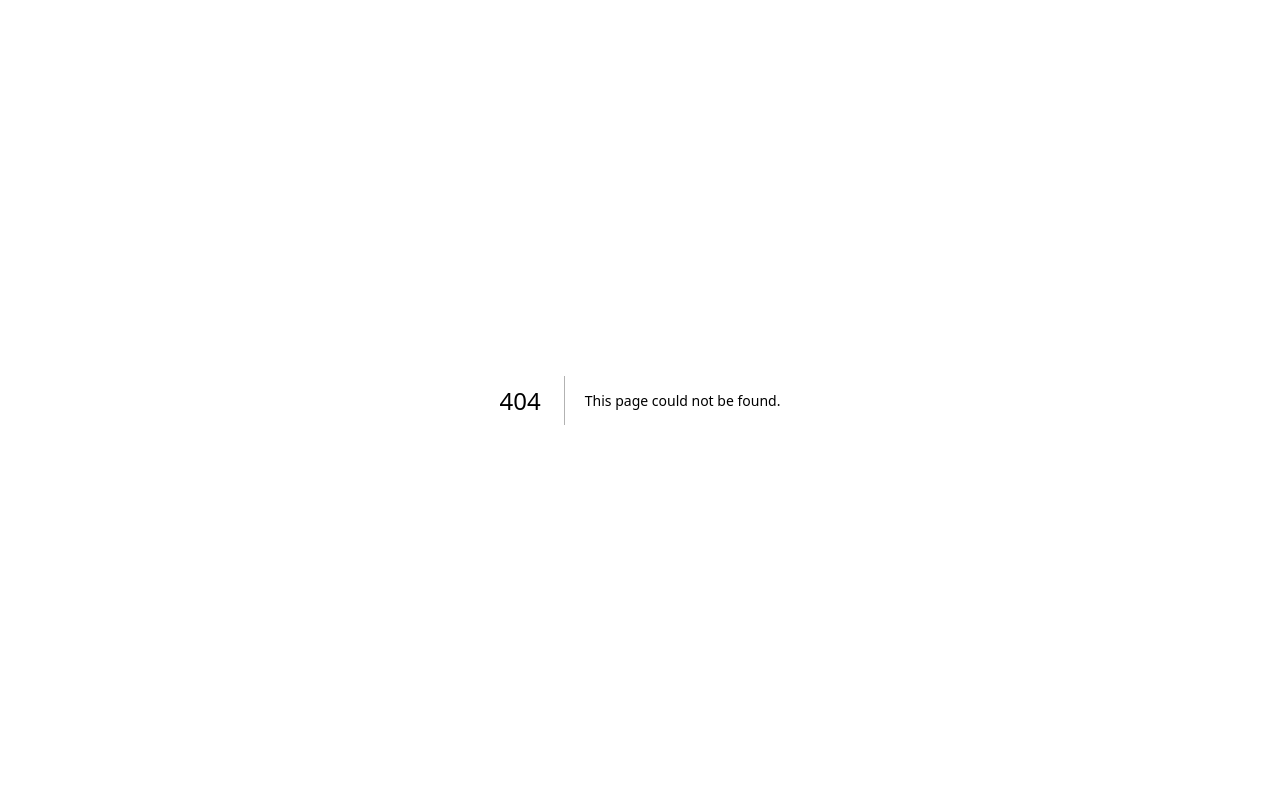
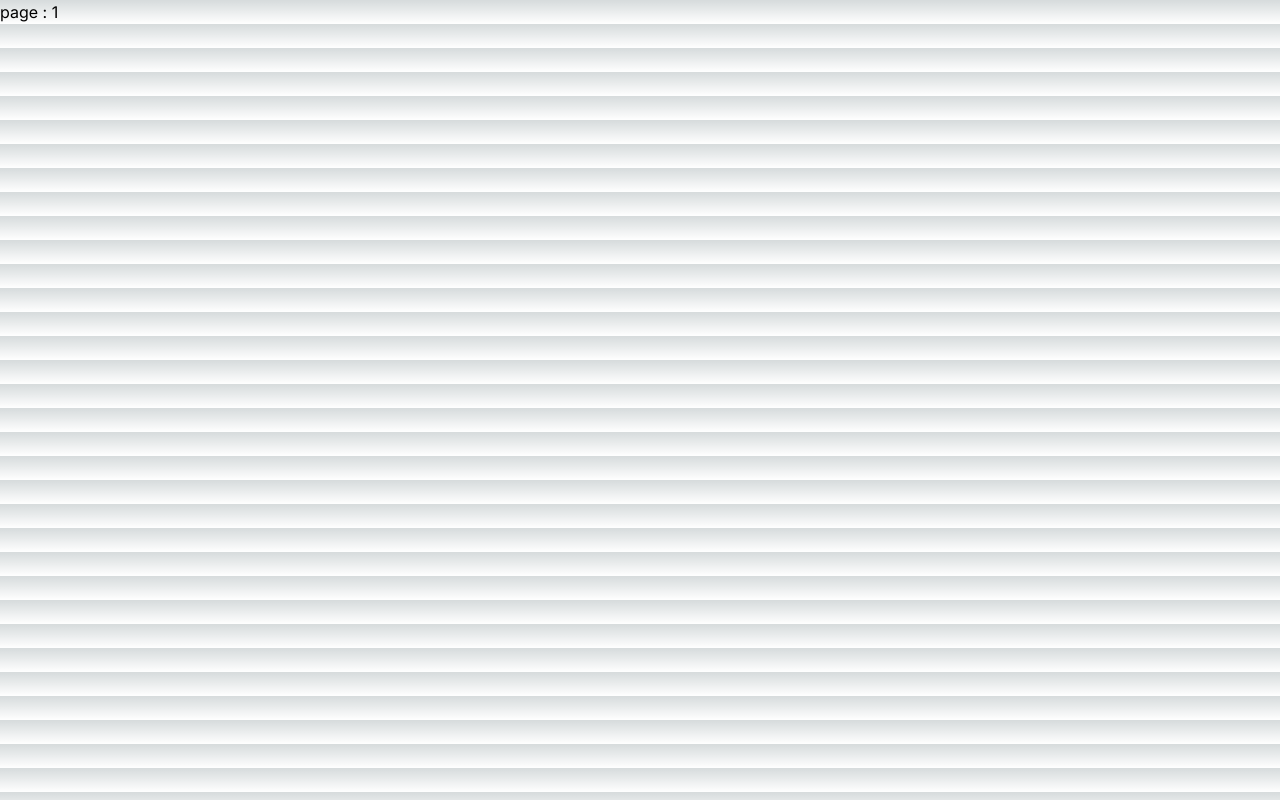
Before and after one commit to natitbc/aboard, a Next.js app: page /posts/1 in a window 1280 px wide. Before the commit this address had no page. Built offline with nearby package versions, Linux system fonts and the light colour scheme.

Commit message:
init post page

```diff
--- /dev/null
+++ b/src/app/posts/[id]/page.tsx
@@ -0,0 +1,8 @@
+import React from 'react'
+
+
+export default function PostPage({params}:{params:{id:string}}) {
+  return (
+    <div>page : {params.id}</div>
+  )
+}
```
